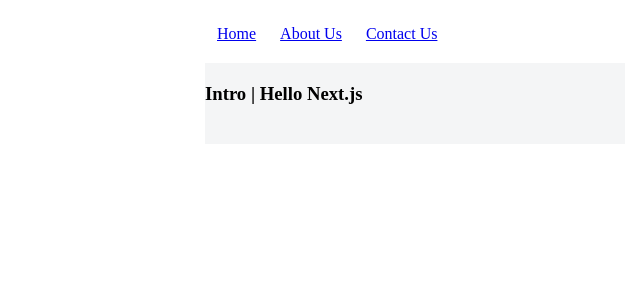
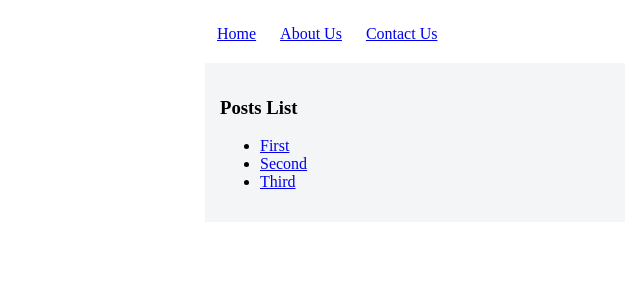
Before and after one commit to afzaalb/next-starter, a Next.js app: page / in a window 1280 px wide. Shown: the top 300 px of the page, without its empty margins (225-865 px from the left). Built offline with nearby package versions, Linux system fonts and the light colour scheme.

Commit message:
Dynamic Page with query string

```diff
--- a/components/Header.js
+++ b/components/Header.js
@@ -2,7 +2,6 @@ import Link from 'next/link';
 
 const headerStyles = {
   padding: '0 0 20px',
-  marginBottom: '20px',
   background: '#ffffff'
 }
 
--- a/components/Layout.js
+++ b/components/Layout.js
@@ -4,13 +4,18 @@ const layoutStyles = {
   background: '#f4f5f6',
   maxWidth: '420px',
   margin: '25px auto',
-  padding: '0 0 20px'
+}
+
+const pageStyles = {
+  padding: '15px'
 }
 
 const Layout = props => (
   <div style={layoutStyles}>
     <Header />
-    {props.children}
+    <div style={pageStyles}>
+      {props.children}
+    </div>
   </div>
 );
 
--- a/pages/index.js
+++ b/pages/index.js
@@ -1,8 +1,22 @@
-import Layout from '../components/Layout'
+import Layout from '../components/Layout';
+import Link from 'next/link';
+
+const PostLink = props => (
+  <li>
+    <Link href={`/post?title=${props.title}&message=${props.message}`}>
+      <a>{props.title}</a>
+    </Link>
+  </li>
+)
 
 const Index = () => (
   <Layout>
-    <h3>Intro | Hello Next.js</h3>
+    <h3>Posts List</h3>
+    <ul>
+      <PostLink title="First" message="This is first post." />
+      <PostLink title="Second" message="This is second post." />
+      <PostLink title="Third" message="This is third post." />
+    </ul>
   </Layout>
 )
 
```
Also changed, not shown: pages/post.js (added, +11 -0 lines).
